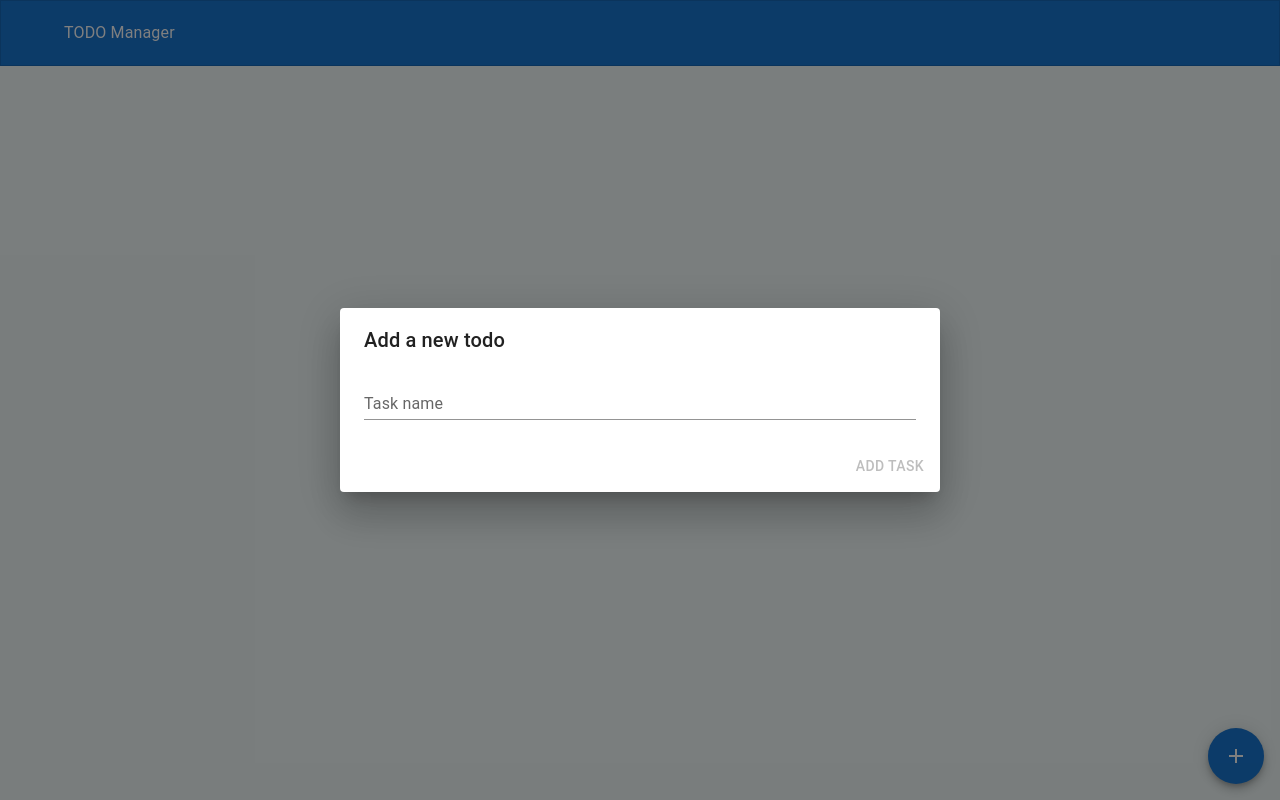
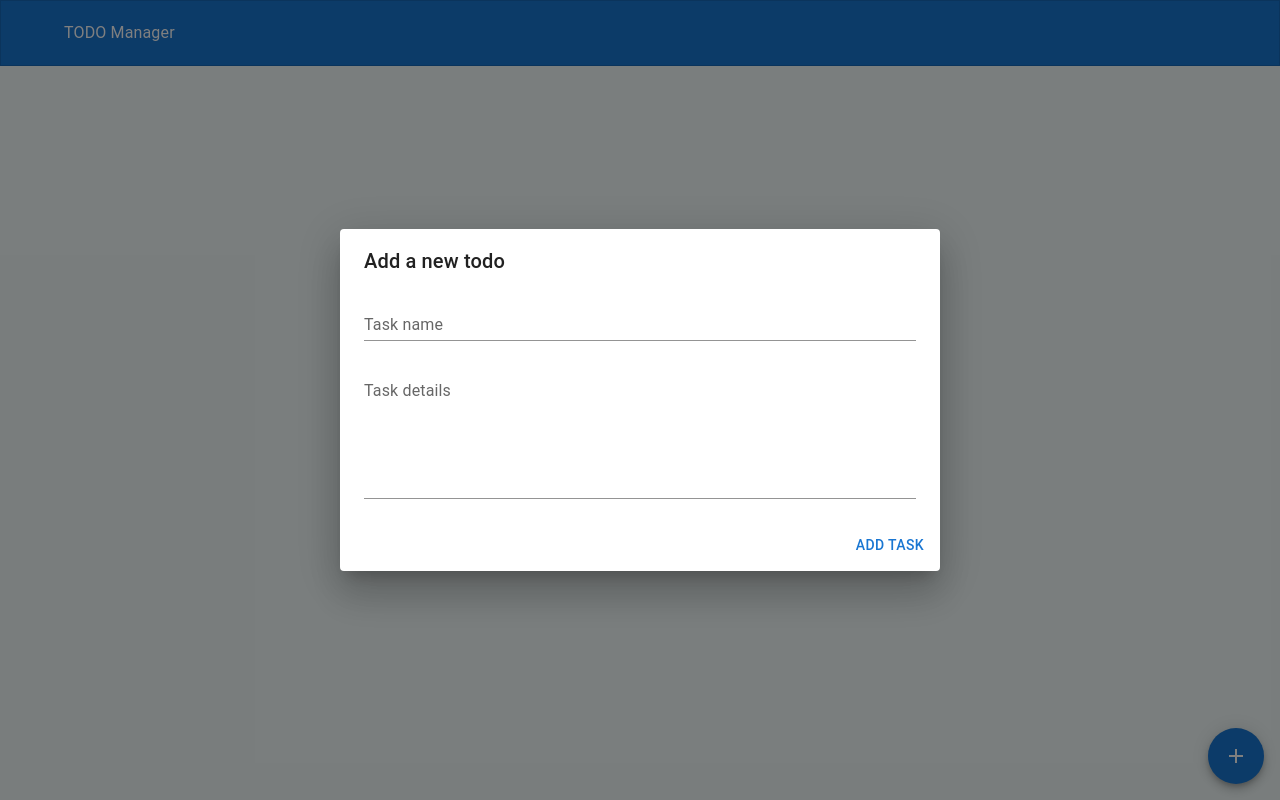
Before and after one commit to BlackIQ/react-redux-tutorial, a React (Create React App) app: page / in a window 1280 px wide. Both pictures are taken after a click on the button 1236 px from the left and 756 px from the top of the page. Built offline with nearby package versions, Linux system fonts and the light colour scheme.

Commit message:
Done in payload

```diff
--- a/src/components/add.jsx
+++ b/src/components/add.jsx
@@ -28,7 +28,17 @@ const AddTodoDialog = (props) => {
         onClose(selectedValue);
     };
 
-    const [task, setTask] = useState('');
+    const [taskName, setTaskName] = useState('');
+    const [taskDetails, setTaskDetails] = useState('');
+
+    const addTask = () => {
+        const task = {
+            name: taskName,
+            details: taskDetails
+        }
+
+        dispatch(addTodo(task));
+    }
 
     return (
         <Dialog
@@ -43,14 +53,25 @@ const AddTodoDialog = (props) => {
                     size="medium"
                     label="Task name"
                     placeholder="Enter task name"
-                    onChange={(e) => setTask(e.target.value)}
+                    onChange={(e) => setTaskName(e.target.value)}
                     fullWidth
+                />
+                <br />
+                <br />
+                <TextField
+                    variant="standard"
+                    size="medium"
+                    label="Task details"
+                    placeholder="Enter task details"
+                    onChange={(e) => setTaskDetails(e.target.value)}
+                    rows={5}
+                    fullWidth
+                    multiline
                 />
             </DialogContent>
             <DialogActions>
                 <Button
-                    onClick={() => dispatch(addTodo(task))}
-                    disabled={ !task }
+                    onClick={addTask}
                 >
                     Add task
                 </Button>
```
